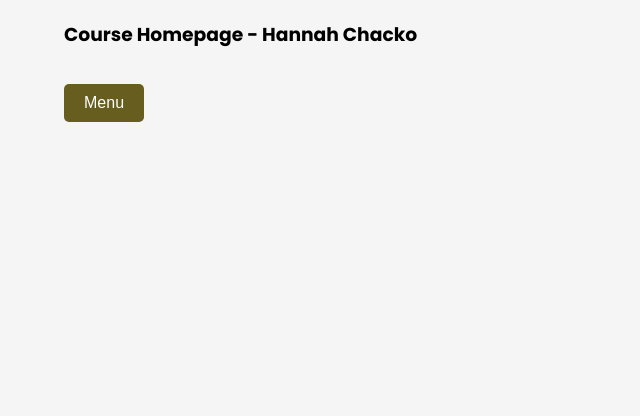
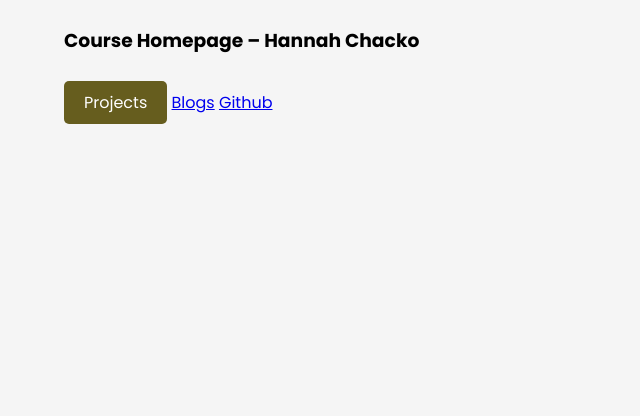
Before and after one commit to hannahchacko/xrdesign, a plain HTML site: page index.html in a window 1280 px wide. Shown: the part 384-800 px from the top of the page, without its empty margins (0-640 px from the left). Drawn offline with Linux system fonts and the light colour scheme; a web font is replaced by a local one.

Commit message:
Update index.html

```diff
--- a/index.html
+++ b/index.html
@@ -11,18 +11,24 @@
 <body>
 
     <header>
+        <div class="design-shape"></div>
+
         <h1>XR Design & Development</h1>
-        <h3>Course Homepage - Hannah Chacko</h3>
+        <h3>Course Homepage – Hannah Chacko</h3>
 
-        <nav class="dropdown">
-            <button class="dropbtn">Menu</button>
-            <div class="dropdown-content">
-                <a href="https://hannahchackoxrdesign.wordpress.com/">BLOGS</a>
-                <a href="firstassign/index.html">A-Frame Environment</a>
-                <a href="https://www.snapchat.com/unlock/?type=SNAPCODE&uuid=22a99444c9ee43cdbdadba2ea3063055&metadata=01">Lens Studio Practice/ Birthday Countdown</a>
-                <a href="https://www.spectacles.com/lens/359ba24c4ce64f0aa12d9e56393a2373?type=SNAPCODE&metadata=01">Lens Studio - Frog and Toad</a>
+        <div class="nav-container">
+            <div class="dropdown">
+                <a class="dropbtn">Projects</a>
+                <div class="dropdown-content">
+                    <a href="firstassign/index.html">A-Frame Environment</a>
+                    <a href="https://www.snapchat.com/unlock/?type=SNAPCODE&uuid=22a99444c9ee43cdbdadba2ea3063055&metadata=01">Lens Studio Practice / Birthday Countdown</a>
+                    <a href="https://www.spectacles.com/lens/359ba24c4ce64f0aa12d9e56393a2373?type=SNAPCODE&metadata=01">Lens Studio – Frog and Toad</a>
+                </div>
             </div>
-        </nav>
+
+            <a href="https://hannahchackoxrdesign.wordpress.com/" class="nav-btn">Blogs</a>
+            <a href="https://github.com/hannahchacko/xrdesign" class="nav-btn">Github</a>
+        </div>
     </header>
 
 </body>
```
